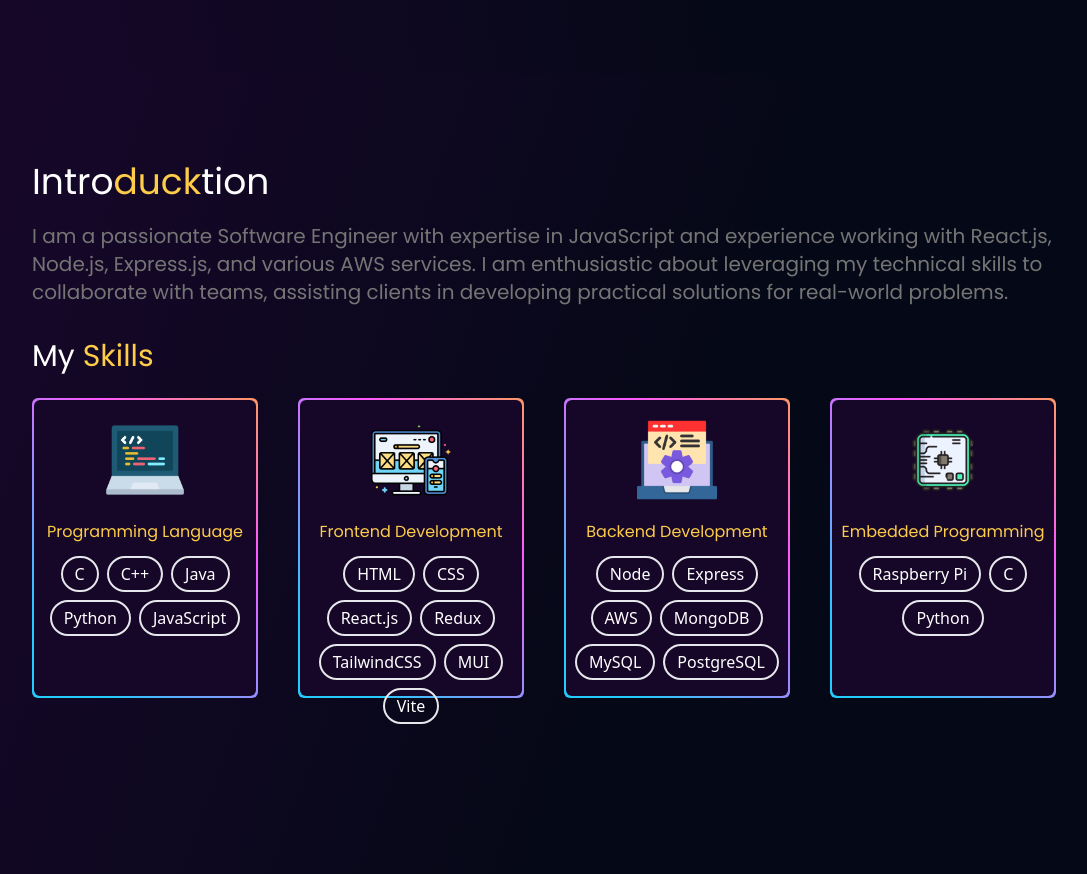
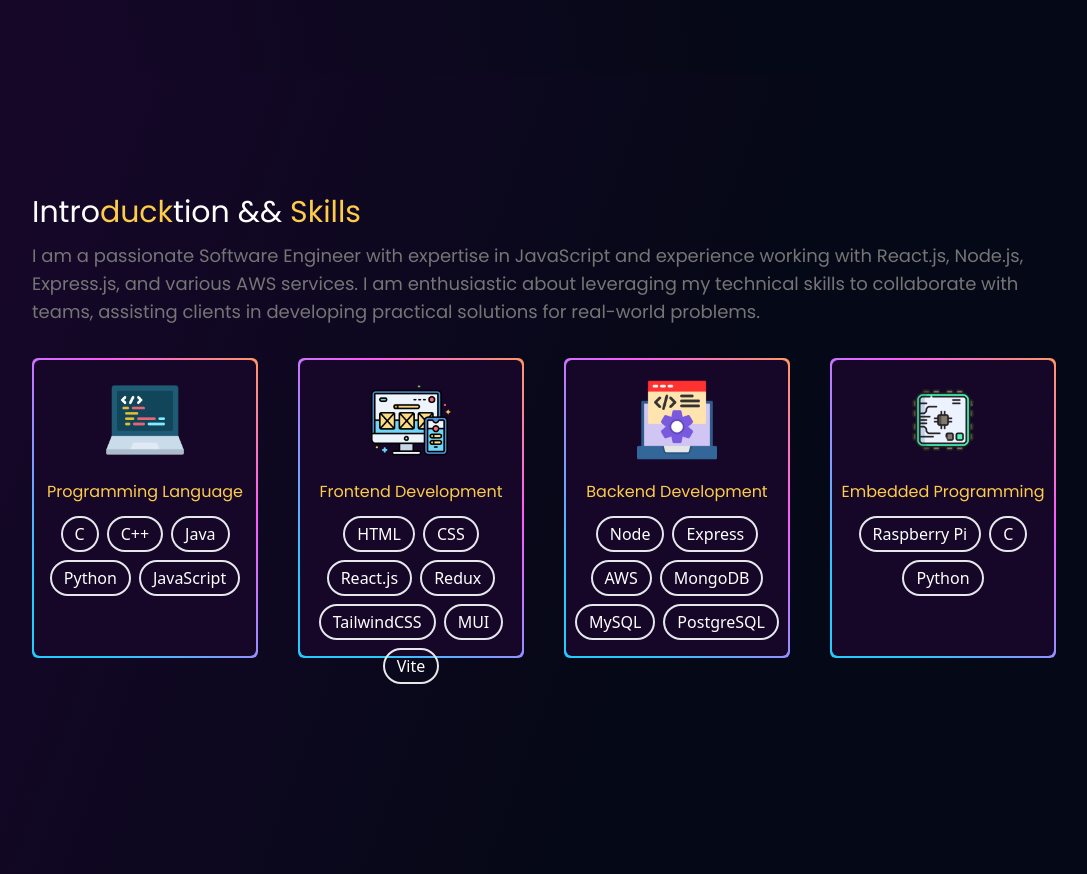
Before and after one commit to TotifyKH/kimheng-portfolio, a React (Vite) app: page / in a window 1280 px wide. Shown: the part 726-1600 px from the top of the page, without its empty margins (96-1183 px from the left). Built offline with nearby package versions, Linux system fonts and the light colour scheme.

Commit message:
touched up on some animations

```diff
--- a/public/output.css
+++ b/public/output.css
@@ -648,6 +648,14 @@
   margin-bottom: 0.5rem;
 }
 
+.mt-20{
+  margin-top: 5rem;
+}
+
+.mt-6{
+  margin-top: 1.5rem;
+}
+
 .flex{
   display: flex;
 }
@@ -690,6 +698,10 @@
 
 .resize{
   resize: both;
+}
+
+.list-none{
+  list-style-type: none;
 }
 
 .flex-row{
--- a/src/components/Landing.jsx
+++ b/src/components/Landing.jsx
@@ -32,7 +32,7 @@
           initial="hidden"
           whileInView="visible"
           viewport={{ once: true, amount: 0.5 }}
-          transition={{ duration: 1, ease: "easeOut" }}
+          transition={{ duration: 0.6, ease: "easeOut" }}
           variants={{
             hidden: { opacity: 0, x: -50 },
             visible: { opacity: 1, x: 0 }
@@ -41,19 +41,18 @@
           <p className="md:text-6xl text-4xl font-playfair z-10 text-center md:text-start md:mt-[100px]">
             Hi, I'm {""}
             <span className="xs:relative font-semibold text-yellow z-20">
-              Kimheng
+             Kimheng
             </span>
           </p>
-          <p className="md:text-2xl text-xl md:text-start text-center font-poppins ">I am {""}
+          <p className="md:text-xl text-md md:text-start text-center ">&lt;p&gt;I am {""}
             <span>
               {text}
             </span>
-            <Cursor />
+            <Cursor /> &lt;&#92;p&gt;
           </p>
           <button className="md:text-xl text-lg font-poppins text-center p-2 bg-yellow text-dark-blue rounded-full mt-3">
             Contact Me
           </button>
-
         </motion.div>
       </div>
     </section>
--- a/src/components/Skills.jsx
+++ b/src/components/Skills.jsx
@@ -11,15 +11,58 @@
   const frontend = ['HTML', 'CSS', 'React.js', 'Redux', 'TailwindCSS', 'MUI', 'Vite'];
   const backend = ['Node', 'Express', 'AWS', 'MongoDB', 'MySQL', 'PostgreSQL'];
   const embedded = ['Raspberry Pi', 'C', 'Python'];
+  const list = {
+    visible: {
+      opacity: 1,
+      transition: {
+        when: "beforeChildren",
+        staggerChildren: 0.2,
+        during: 0.5,
+
+      },
+    },
+    hidden: {
+      opacity: 0,
+      transition: {
+        when: "afterChildren",
+      },
+    },
+  }
+
+  const item = {
+    visible: { opacity: 1, y: 0 },
+    hidden: { opacity: 0, y: 50 },
+  }
+
 
   return (
     <section id='skills' className="flex flex-col justify-start md:h-full py-10 px-16 md:px-32 bg-gradient-custom-2">
-      <h1 className="text-4xl font-poppins mt-12">Intro<span className='text-yellow'>duck</span>tion</h1>
-      <p className="text-xl font-poppins text-dark-grey mt-5">I am a passionate Software Engineer with expertise in JavaScript and experience working with React.js, Node.js, Express.js, and various AWS services. I am enthusiastic about leveraging my technical skills to collaborate with teams, assisting clients in developing practical solutions for real-world problems.
+      <motion.div
+        initial="hidden"
+        whileInView="visible"
+        viewport={{ once: true, amount: 0.4 }}
+        transition={{ duration: 0.5, ease: "easeOut" }}
+        variants={{
+          hidden: { opacity: 0, y: -50 },
+          visible: { opacity: 1, y: 0 }
+        }}
+      >
+        <h1 className="text-3xl font-poppins mt-20">Intro<span className='text-yellow'>duck</span>tion && <span className='text-yellow'>Skills</span></h1>
+        <p className="text-lg font-poppins text-dark-grey mt-3">I am a passionate Software Engineer with expertise in JavaScript and experience working with React.js, Node.js, Express.js, and various AWS services. I am enthusiastic about leveraging my technical skills to collaborate with teams, assisting clients in developing practical solutions for real-world problems.
         </p>
-      <h1 className="text-3xl font-poppins my-3 mt-8">My <span className='text-yellow'>Skills</span></h1>
-      <div className='flex md:flex-row flex-col justify-center mt-3 gap-10'>
-        <div className='md:basis-1/4 text-center rounded-md h-[300px] bg-gradient-rainblue-2 p-0.5'>
+      </motion.div>
+
+
+      <div className=''>
+        <motion.div
+          className="flex md:flex-row flex-col justify-center mt-8 gap-10 list-none"
+          initial="hidden"
+          whileInView="visible"
+          viewport={{ once: true, ...(isAboveMediumScreens ? { amount: 0.4 } : { amount: 0.1 }) }}
+          transition={{ duration: 1, ease: "easeOut" }}
+          variants={list}
+        >
+          <motion.li className='md:basis-1/4 text-center rounded-md h-[300px] bg-gradient-rainblue-2 p-0.5' variants={item}>
             <div className="flex flex-col items-center bg-dark-purple h-full rounded-md">
               <img className='my-5' src={ProgrammingIcon} width={80}></img>
               <p className='text-yellow font-poppins mb-2'>Programming Language</p>
@@ -29,9 +72,8 @@
                 ))}
               </div>
             </div>
-
-        </div>
-        <div className='md:basis-1/4 text-center rounded-md h-[300px] bg-gradient-rainblue-2 p-0.5'>
+          </motion.li>
+          <motion.li className='md:basis-1/4 text-center rounded-md h-[300px] bg-gradient-rainblue-2 p-0.5' variants={item}>
             <div className="flex flex-col items-center bg-dark-purple h-full rounded-md">
               <img className='my-5' src={FrontendIcon} width={80}></img>
               <p className='text-yellow font-poppins mb-2'>Frontend Development</p>
@@ -41,9 +83,8 @@
                 ))}
               </div>
             </div>
-        </div>
-
-        <div className='md:basis-1/4 text-center rounded-md h-[300px] bg-gradient-rainblue-2 p-0.5'>
+          </motion.li>
+          <motion.li className='md:basis-1/4 text-center rounded-md h-[300px] bg-gradient-rainblue-2 p-0.5' variants={item}>
             <div className="flex flex-col items-center bg-dark-purple h-full rounded-md">
               <img className='my-5' src={BackendIcon} width={80}></img>
               <p className='text-yellow font-poppins mb-2'>Backend Development</p>
@@ -53,9 +94,8 @@
                 ))}
               </div>
             </div>
-        </div>
-
-        <div className='md:basis-1/4 text-center rounded-md h-[300px] bg-gradient-rainblue-2 p-0.5'>
+          </motion.li>
+          <motion.li className='md:basis-1/4 text-center rounded-md h-[300px] bg-gradient-rainblue-2 p-0.5' variants={item}>
             <div className="flex flex-col items-center bg-dark-purple h-full rounded-md">
               <img className='my-5' src={EmbeddedIcon} width={80}></img>
               <p className='text-yellow font-poppins mb-2'>Embedded Programming</p>
@@ -65,9 +105,9 @@
                 ))}
               </div>
             </div>
+          </motion.li>
+        </motion.div>
       </div>
-      </div>
-
     </section>
   )
 }
```
Lines whose indentation alone changed are shown as unchanged.
